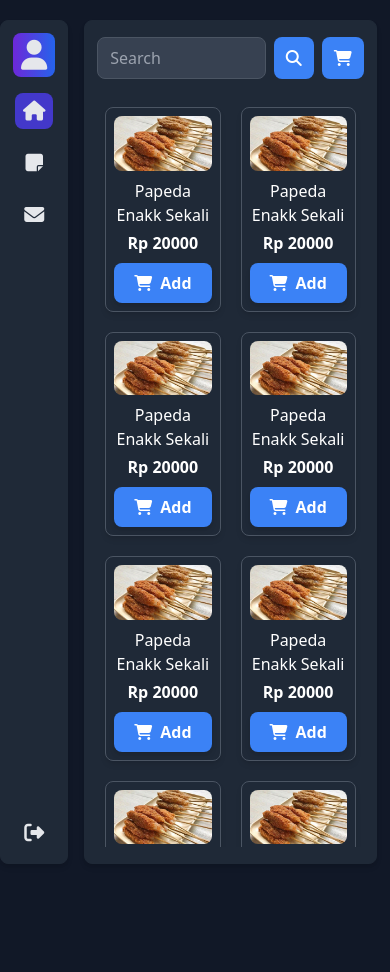
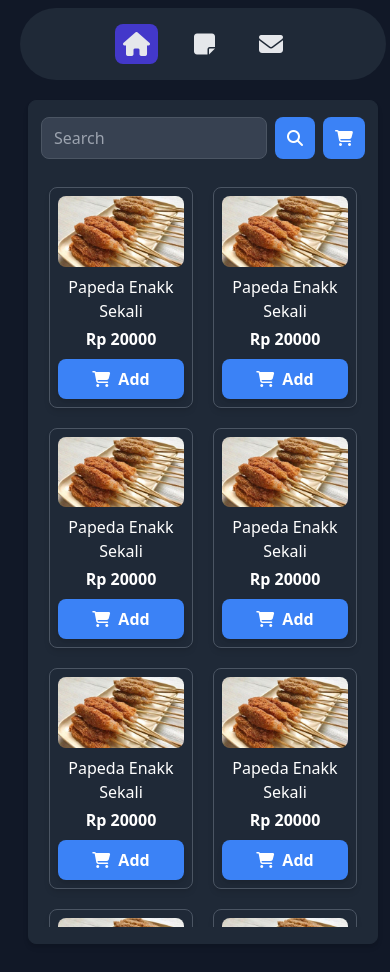
Before and after one commit to RachmanH/TailwindPOSAppUI, a plain HTML site: page index.html in a window 390 px wide. Before the commit the page ends 884 px from the top, so only its background shows below. Drawn offline with nearby package versions, Linux system fonts and the light colour scheme.

Commit message:
perbaikan euy

```diff
--- a/index.html
+++ b/index.html
@@ -8,9 +8,18 @@
     <link href="https://cdn.jsdelivr.net/npm/tailwindcss@2.2.19/dist/tailwind.min.css" rel="stylesheet">
 </head>
 <body class="bg-gray-900 text-gray-200">
-    <div class="container mx-auto">
-        <div class="flex space-x-4 py-3 items-center">
-            <div class="basis-2xs bg-gray-800 border border-gray-800 h-screen rounded-lg mt-2 mb-2 shadow-md relative">
+    <div class="container mx-auto py-2 px-3 sm:py-0 sm:px-0">
+        <!--Sidebar to navbar mobile-->
+      <div class="rounded-full ml-2 w-full flex sm:hidden items-center space-x-4 justify-center bg-gray-800 py-4">
+            <div class="flex items-center space-x-7">
+                <a href="#" class="text-2xl py-1 px-2 rounded-lg hover:bg-indigo-700 bg-indigo-700"><i class="fa-solid fa-house"></i></a>
+                <a href="#" class="text-2xl py-1 px-2 rounded-lg hover:bg-indigo-700"><i class="fa-solid fa-note-sticky"></i></i></a>
+                <a href="#" class="text-2xl py-1 px-2 rounded-lg hover:bg-indigo-700"><i class="fa-solid fa-envelope"></i></a>
+              </div>
+        </div>
+        <!-- Sidebar -->
+        <div class="flex space-x-4 py-3 items-center justify-center">
+            <div class="basis-2xs hidden sm:block bg-gray-800 border border-gray-800 h-screen rounded-lg mt-2 mb-2 shadow-md relative">
                 <div class="py-2 px-3 flex flex-col items-center space-y-4">
                     <a href="#" class="text-3xl py-1 px-2 rounded-lg bg-gradient-to-r from-purple-700 to-blue-600 mt-1"><i class="fa-solid fa-user"></i></a>
                     <a href="#" class="text-xl py-1 px-2 rounded-lg hover:bg-indigo-700 bg-indigo-700"><i class="fa-solid fa-house"></i></a>
@@ -19,7 +28,8 @@
                     <a href="#" class="text-xl py-1 px-2 rounded-lg hover:bg-indigo-700 bottom-3 absolute"><i class="fa-solid fa-right-from-bracket"></i></a>
                 </div>
             </div>
-            <div class="w-3/4 bg-gray-800 border border-gray-800 py-4 px-3 h-screen rounded-lg mt-2 mb-2 shadow-md flex flex-col">
+
+            <div class="w-full sm:w-3/4 bg-gray-800 border border-gray-800 py-4 px-3 h-screen rounded-lg mt-2 mb-2 shadow-md flex flex-col">
               <div class="flex mb-4">
                   <input type="text" class="w-full py-2 px-3 rounded-lg border border-gray-600 focus:outline-none focus:ring-2 focus:ring-blue-500 focus:border-transparent text-white bg-gray-700" placeholder="Search">
                   <button class="bg-blue-500 hover:bg-indigo-700 text-white py-2 px-3 rounded-lg ml-2"><i class="fa-solid fa-magnifying-glass"></i></button>
```
